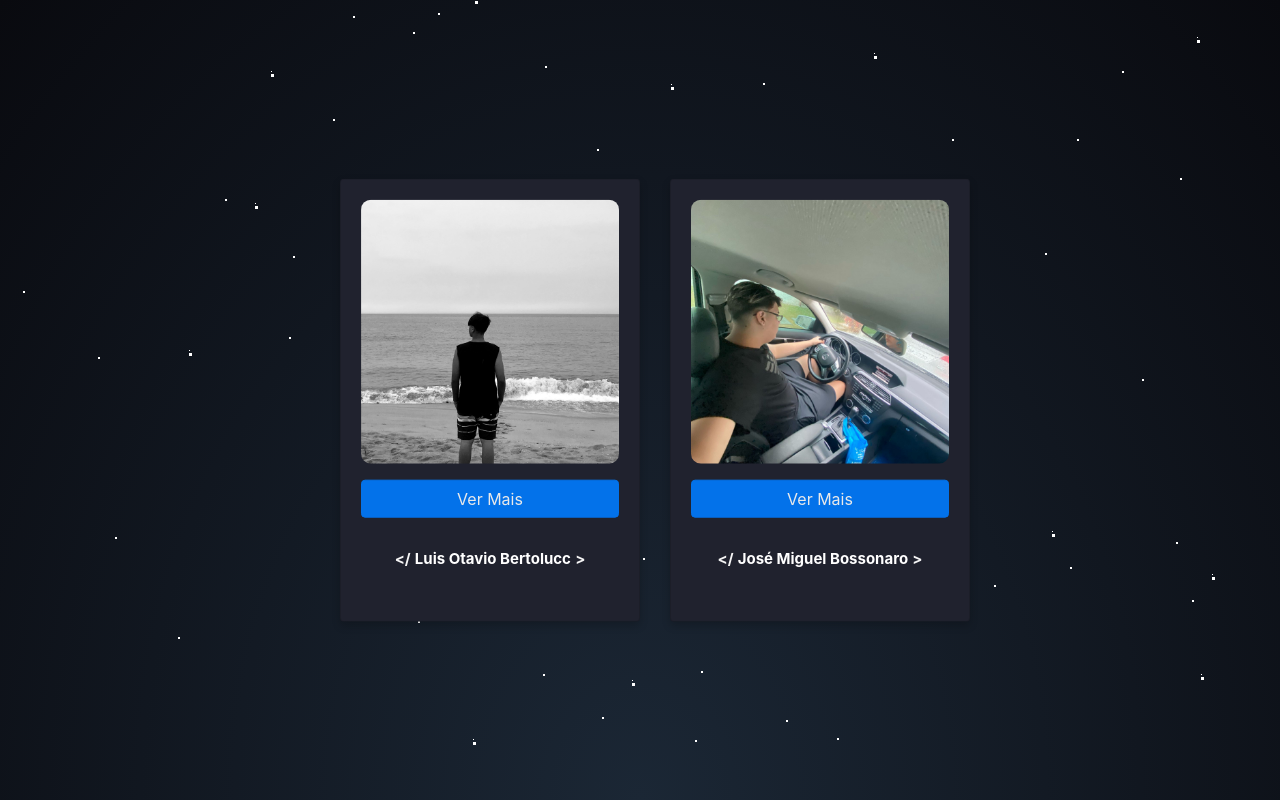
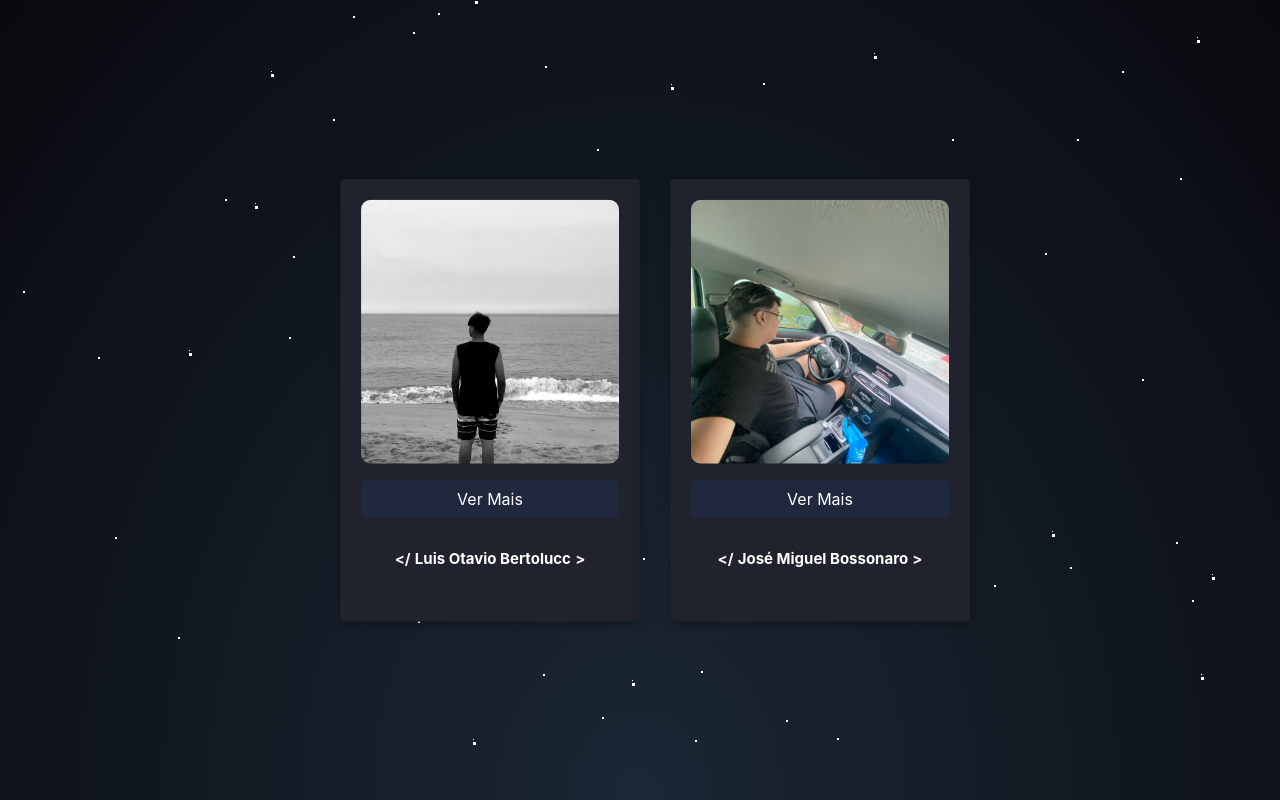
Before and after one commit to bertolucciDev/ProjetoPam, a plain HTML site: page index.html in a window 1280 px wide. Drawn offline with nearby package versions, Linux system fonts and the light colour scheme.

Commit message:
Atualizados

```diff
--- a/index.html
+++ b/index.html
@@ -23,7 +23,7 @@
                 <div class="col-md-6 d-flex justify-content-center">
                     <div class="card" id="card1">
                         <img src="src/assets/Luis.jpg" alt="Foto 1">
-                        <button class="btn btn-primary mt-3" onclick="showInfo(1)">Ver Mais</button>
+                        <button class="button btn mt-3" onclick="showInfo(1)">Ver Mais</button>
                         <div class="nome1" id="nomeSpan">
                             <span class="tag">&lt;/</span>
                             <span id="nome-texto"></span>
@@ -40,7 +40,7 @@
                 <div class="col-md-6 d-flex justify-content-center">
                     <div class="card" id="card2">
                         <img src="src/assets/Zezão.jpg" alt="Foto 2">
-                        <button class="btn btn-primary mt-3" onclick="showInfo(2)">Ver Mais</button>
+                        <button class="button btn mt-3" onclick="showInfo(2)">Ver Mais</button>
                         <div class="nome2" id="nomeSpan">
                             <span class="tag">&lt;/</span>
                             <span id="nome-texto2"></span>
--- a/src/style.css
+++ b/src/style.css
@@ -1070,15 +1070,10 @@ body {
     }
 }
 
-button {
+.button {
     transition: all 0.3s ease-in-out;
-}
-
-.btn{
-    opacity: 0.9;
-    border: none;
-    border-radius: 20px;
-    background-color: #1b2735;
+    background-color: #20283e;
+    color: white;
 }
 
 .bg {
@@ -1088,3 +1083,9 @@ button {
     background: radial-gradient(ellipse at bottom, #1b2735 0%, #090a0f 100%);
     z-index: 1;
 }
+
+@media (max-width: 768px) {
+    .card img{
+        width: 70%;
+    }
+}
```
